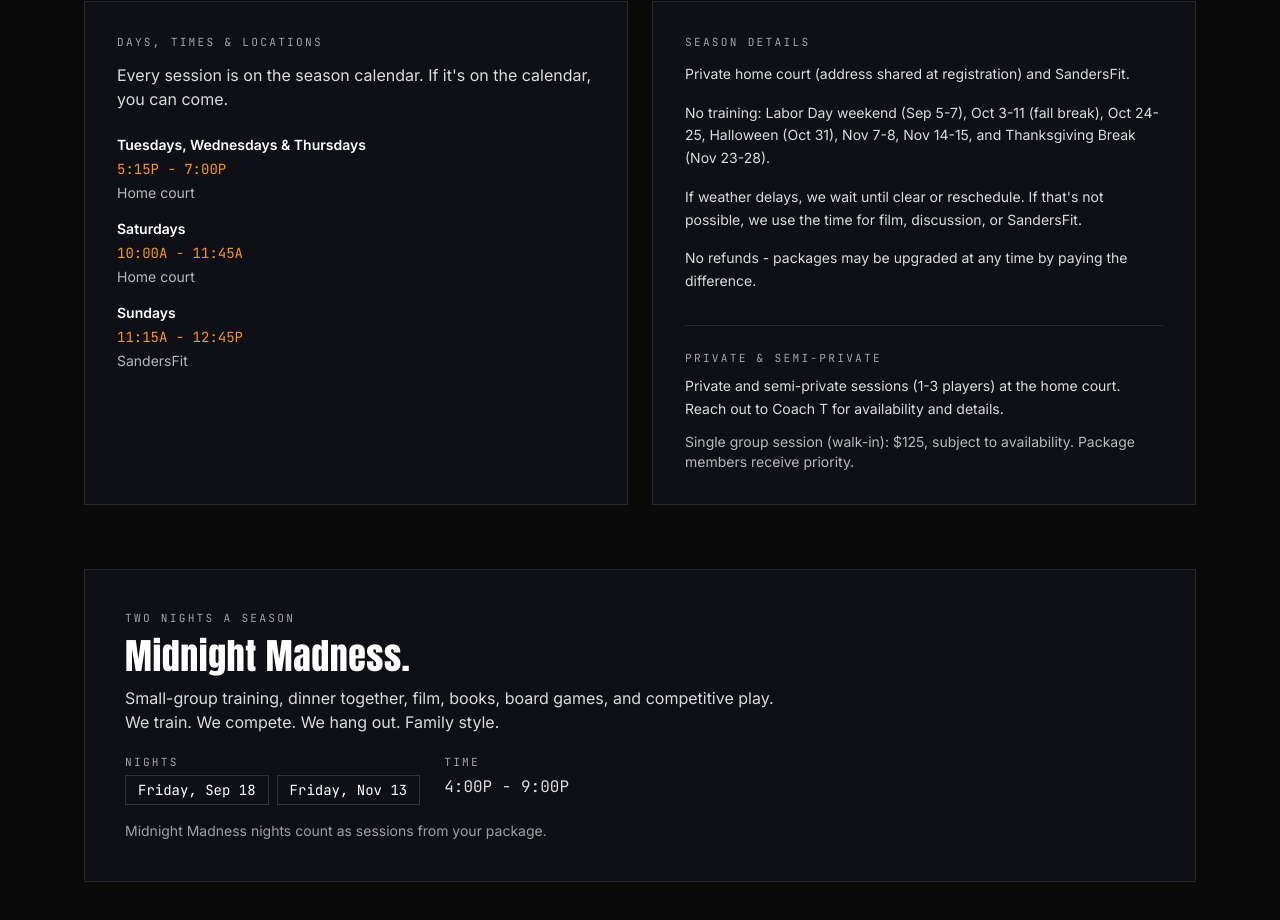
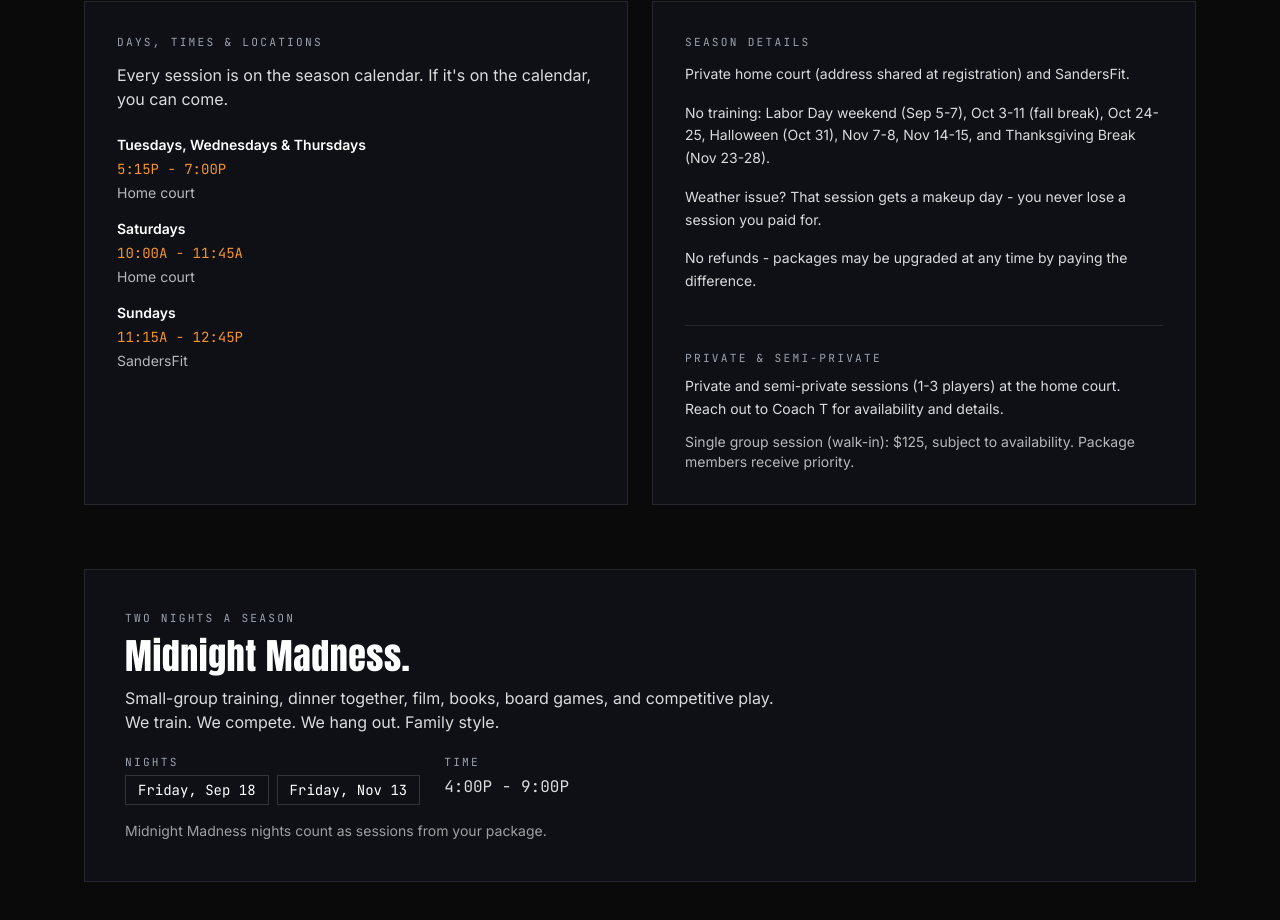
Before and after one commit to btctc/btcballers-fit, a Next.js app: page /programs in a window 1280 px wide. Shown: the part 2817-3737 px from the top of the page. Built offline with nearby package versions, Linux system fonts and the light colour scheme.

Commit message:
Weather = makeup day policy; no-refunds acknowledgment in registration email

```diff
--- a/src/components/SeasonPlanner.tsx
+++ b/src/components/SeasonPlanner.tsx
@@ -136,7 +136,7 @@ export default function SeasonPlanner() {
       .join("\n");
     const subject = encodeURIComponent(`Fall 2026 registration - ${pkg.label}`);
     const body = encodeURIComponent(
-      `Hi Coach T,\n\nI'd like to register for Fall 2026.\n\nPackage: ${pkg.label} (${pkg.price})\n\nDays we're planning to come (${count}):\n${dateLines}\n\nKid's name:\nKid's age:\nWhat we want to work on:\nAnything Coach T should know:\n\nThanks.`
+      `Hi Coach T,\n\nI'd like to register for Fall 2026.\n\nPackage: ${pkg.label} (${pkg.price})\n\nDays we're planning to come (${count}):\n${dateLines}\n\nKid's name:\nKid's age:\nWhat we want to work on:\nAnything Coach T should know:\n\nI understand all sales are final (no refunds) and packages can be upgraded at any time.\n\nThanks.`
     );
     return `mailto:${site.email}?subject=${subject}&body=${body}`;
   };
--- a/src/lib/programs.ts
+++ b/src/lib/programs.ts
@@ -23,7 +23,7 @@ export const fallSeason = {
   noTraining:
     "No training: Labor Day weekend (Sep 5-7), Oct 3-11 (fall break), Oct 24-25, Halloween (Oct 31), Nov 7-8, Nov 14-15, and Thanksgiving Break (Nov 23-28).",
   weather:
-    "If weather delays, we wait until clear or reschedule. If that's not possible, we use the time for film, discussion, or SandersFit.",
+    "Weather issue? That session gets a makeup day - you never lose a session you paid for.",
   policy: "No refunds - packages may be upgraded at any time by paying the difference.",
   locations:
     "Private home court (address shared at registration) and SandersFit.",
```
